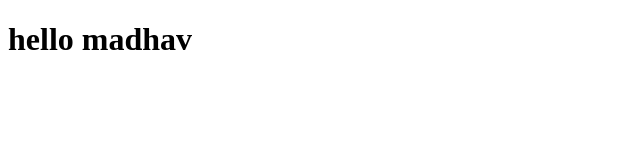
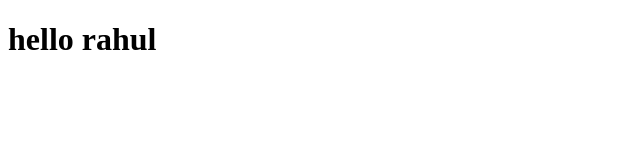
Before and after one commit to MadhavDhatrak/SE, a plain HTML site: page index.html in a window 1280 px wide. Shown: the full height of the page, 0-640 px from the left. Drawn offline with Linux system fonts and the light colour scheme.

Commit message:
Update index.html

```diff
--- a/index.html
+++ b/index.html
@@ -6,6 +6,6 @@
     <title>Document</title>
 </head>
 <body>
-    <h1>hello madhav</h1>
+    <h1>hello rahul</h1>
 </body>
 </html>
```
